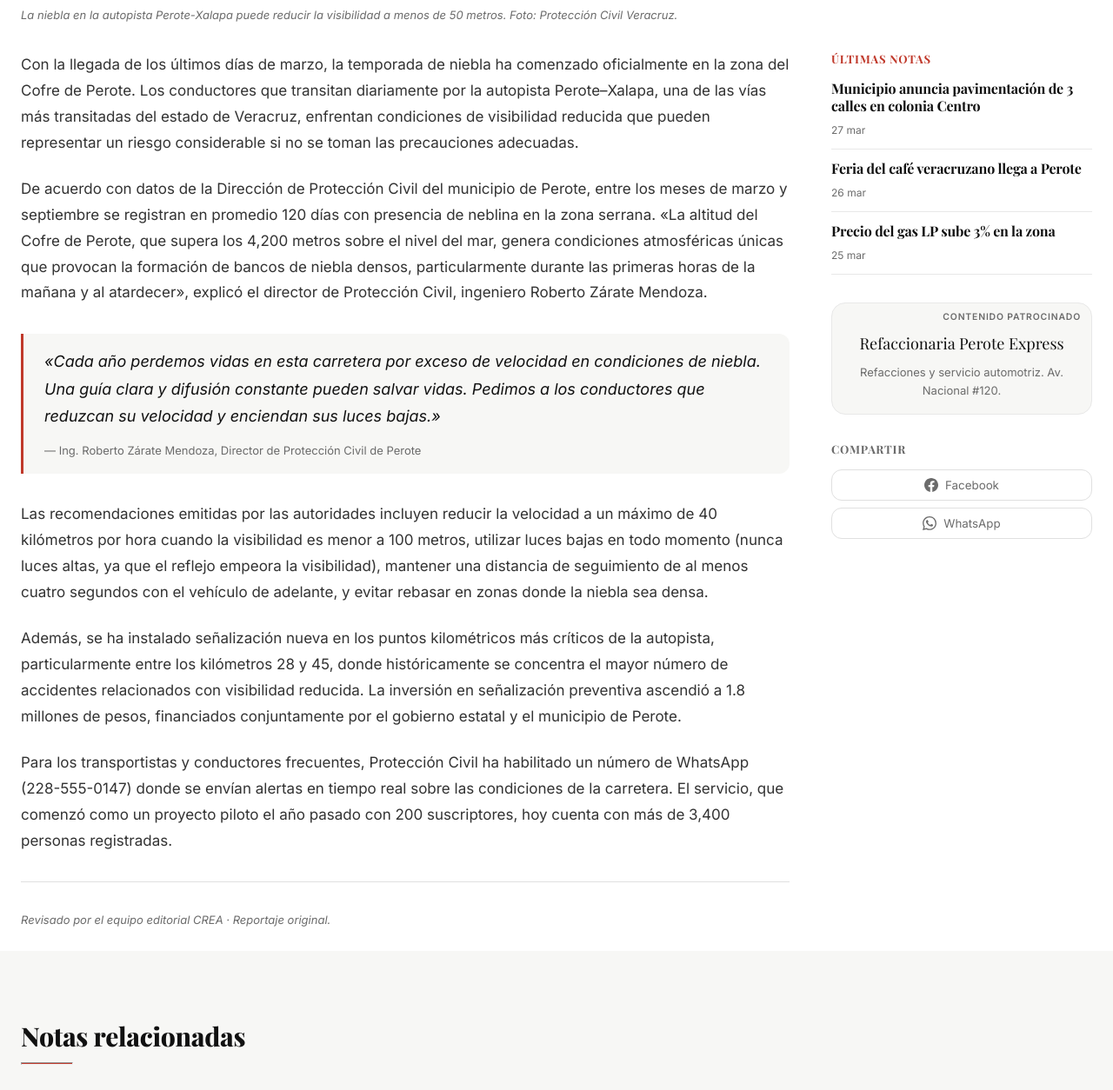
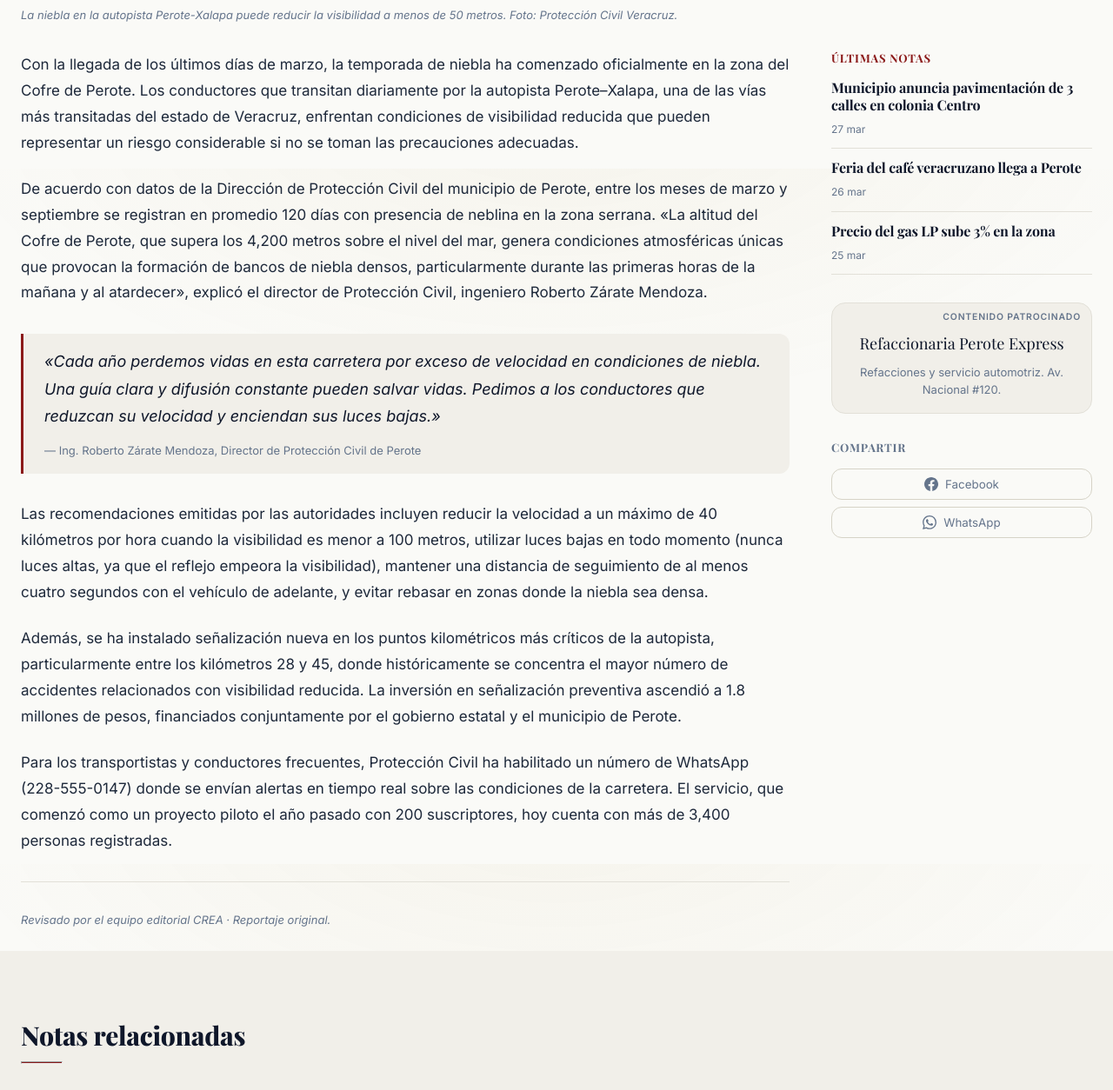
Before and after one commit to KarlSlim7k/creacontenidos-web, a PHP site: page /pages/nota.html in a window 1280 px wide. Shown: the part 1406-2660 px from the top of the page at 87% size. Run offline with PHP 8.4, Linux system fonts and the light colour scheme; some web fonts are replaced.

Commit message:
feat(web): aplica paleta editorial PFA — warm paper, ink navy, rojo oscuro
Tokens calibrados desde web-PFA (análisis Tercer Tiempo):
- --color-fondo: #fafaf7 (warm paper vs blanco estéril)
- --color-texto: #0f172a (navy ink profundo vs negro puro)
- --color-rojo: #8b1a1a (editorial oscuro vs tomate #C0392B)
- --color-borde-suave: #e2e0d8 (cálido vs gris frío)
- --color-gris-medio: #64748b, --color-borde: #d6d3c7
- Body: radial-gradient gold sutil fijo al tope
- Header: gradient #fff→#fbfaf5, blur rgba ink al scroll
- h1: line-height 0.95 + letter-spacing -0.02em (display tight)
- .seccion__eyebrow: letter-spacing 0.25em (de 0.2em)
- .editorial-divider--double: 3px double border style

Co-Authored-By: Claude Sonnet 4.6 <noreply@anthropic.com>

```diff
--- a/apps/web/assets/css/components.css
+++ b/apps/web/assets/css/components.css
@@ -31,7 +31,7 @@
 
 /* ── Header / Nav principal ── */
 .header-editorial {
-  background: var(--color-fondo);
+  background: linear-gradient(180deg, #ffffff 0%, #fbfaf5 100%);
   border-bottom: 1px solid var(--color-borde-suave);
   position: sticky;
   top: 0;
@@ -39,8 +39,8 @@
   transition: box-shadow var(--transition-base), background var(--transition-base);
 }
 .header-editorial.is-scrolled {
-  box-shadow: 0 1px 12px rgba(0,0,0,0.08);
-  background: rgba(255,255,255,0.97);
+  box-shadow: 0 1px 12px rgba(15,23,42,0.08);
+  background: rgba(250,250,247,0.96);
   backdrop-filter: blur(8px);
   -webkit-backdrop-filter: blur(8px);
 }
--- a/apps/web/assets/css/main.css
+++ b/apps/web/assets/css/main.css
@@ -2,21 +2,21 @@
 @import url('https://fonts.googleapis.com/css2?family=Playfair+Display:ital,wght@0,400;0,600;0,700;0,800;0,900;1,400;1,700&family=Inter:ital,wght@0,300;0,400;0,500;0,600;0,700;1,400&family=Oswald:wght@500;600;700&display=swap');
 
 :root {
-  /* Base palette */
-  --color-noche: #111111;
-  --color-noche-soft: #1e1e1e;
-  --color-papel: #FFFFFF;
-  --color-papel-alt: #F7F7F5;
-  --color-fondo: #FFFFFF;
-  --color-fondo-alt: #F7F7F5;
-  --color-texto: #111111;
-  --color-texto-medio: #6B6B6B;
-  --color-borde-suave: #E8E8E8;
+  /* Base palette — calibrada con identidad PFA 2026 */
+  --color-noche: #0f172a;
+  --color-noche-soft: #1e293b;
+  --color-papel: #fafaf7;
+  --color-papel-alt: #f1efe9;
+  --color-fondo: #fafaf7;
+  --color-fondo-alt: #f1efe9;
+  --color-texto: #0f172a;
+  --color-texto-medio: #64748b;
+  --color-borde-suave: #e2e0d8;
 
   /* Brand */
-  --color-rojo: #C0392B;
-  --color-rojo-hover: #A93226;
-  --color-rojo-light: rgba(192, 57, 43, 0.1);
+  --color-rojo: #8b1a1a;
+  --color-rojo-hover: #6b1414;
+  --color-rojo-light: rgba(139, 26, 26, 0.10);
 
   /* Legacy aliases (kept for backwards compat) */
   --color-naranja: #A07A1C;
@@ -26,13 +26,13 @@
   --color-dorado-light: rgba(160, 122, 28, 0.12);
 
   /* Grays */
-  --color-gris-texto: #333333;
-  --color-gris-medio: #6B6B6B;
-  --color-gris-claro: #F7F7F5;
-  --color-gris-linea: #E8E8E8;
-  --color-borde: #E0E0E0;
+  --color-gris-texto: #1e293b;
+  --color-gris-medio: #64748b;
+  --color-gris-claro: #f1efe9;
+  --color-gris-linea: #e2e0d8;
+  --color-borde: #d6d3c7;
   --color-blanco: #FFFFFF;
-  --color-negro: #111111;
+  --color-negro: #0f172a;
 
   /* Acento mostaza magazine (decidido 2026-06-28) */
   --color-acento: #A07A1C;
@@ -104,12 +104,16 @@
 
 *, *::before, *::after { margin:0; padding:0; box-sizing:border-box; }
 
-html { font-size:16px; scroll-behavior:smooth; -webkit-font-smoothing:antialiased; }
+html { font-size:16px; scroll-behavior:smooth; -webkit-font-smoothing:antialiased; text-rendering: optimizeLegibility; }
 
 body {
   font-family: var(--font-body); font-size: 17px;
   line-height: 1.6; color: var(--color-texto);
-  background-color: var(--color-fondo); overflow-x: hidden;
+  background:
+    radial-gradient(1200px 600px at 50% -10%, rgba(176,138,42,0.05), transparent 60%),
+    var(--color-fondo);
+  background-attachment: fixed;
+  overflow-x: hidden;
 }
 
 img { max-width:100%; height:auto; display:block; }
@@ -118,16 +122,18 @@ a:hover { color:var(--color-rojo); }
 ul,ol { list-style:none; }
 button { font-family:inherit; cursor:pointer; border:none; background:none; }
 input,textarea,select { font-family:inherit; font-size:inherit; }
-h1,h2,h3,h4,h5,h6 { font-family:var(--font-display); font-weight:700; line-height:1.2; color:var(--color-texto); }
+h1,h2,h3,h4,h5,h6 { font-family:var(--font-display); font-weight:700; line-height:1.15; color:var(--color-texto); }
+h1 { line-height: 0.95; letter-spacing: -0.02em; }
 blockquote { font-family:var(--font-accent); font-style:italic; }
 
 .container { width:100%; max-width:var(--max-width); margin:0 auto; padding:0 var(--space-4); }
 .container--narrow { max-width:var(--max-width-narrow); }
 .sr-only { position:absolute; width:1px; height:1px; padding:0; margin:-1px; overflow:hidden; clip:rect(0,0,0,0); white-space:nowrap; border:0; }
 
-.editorial-divider { border:none; height:1px; background:var(--color-borde); margin:var(--space-8) 0; }
+.editorial-divider { border:none; height:1px; background:var(--color-borde-suave); margin:var(--space-8) 0; }
+.editorial-divider--double { border:none; border-top: 3px double var(--color-borde); margin:var(--space-8) 0; height:0; }
 .editorial-divider--thick { height:3px; background:var(--color-noche); }
-.editorial-divider--accent { height:3px; background:var(--color-rojo); width:60px; }
+.editorial-divider--accent { height:3px; background:var(--color-rojo); width:48px; }
 
 ::selection { background:var(--color-rojo-light); color:var(--color-noche); }
 :focus-visible { outline:2px solid var(--color-rojo); outline-offset:2px; }
@@ -166,10 +172,10 @@ blockquote { font-family:var(--font-accent); font-style:italic; }
 .seccion--gris { background: var(--color-fondo-alt); }
 .seccion__eyebrow {
   font-family: var(--font-eyebrow);
-  font-size: 0.7rem;
+  font-size: 0.6875rem;
   font-weight: 700;
   text-transform: uppercase;
-  letter-spacing: 0.2em;
+  letter-spacing: 0.25em;
   color: var(--color-rojo);
   display: block;
   margin-bottom: var(--space-2);
```
